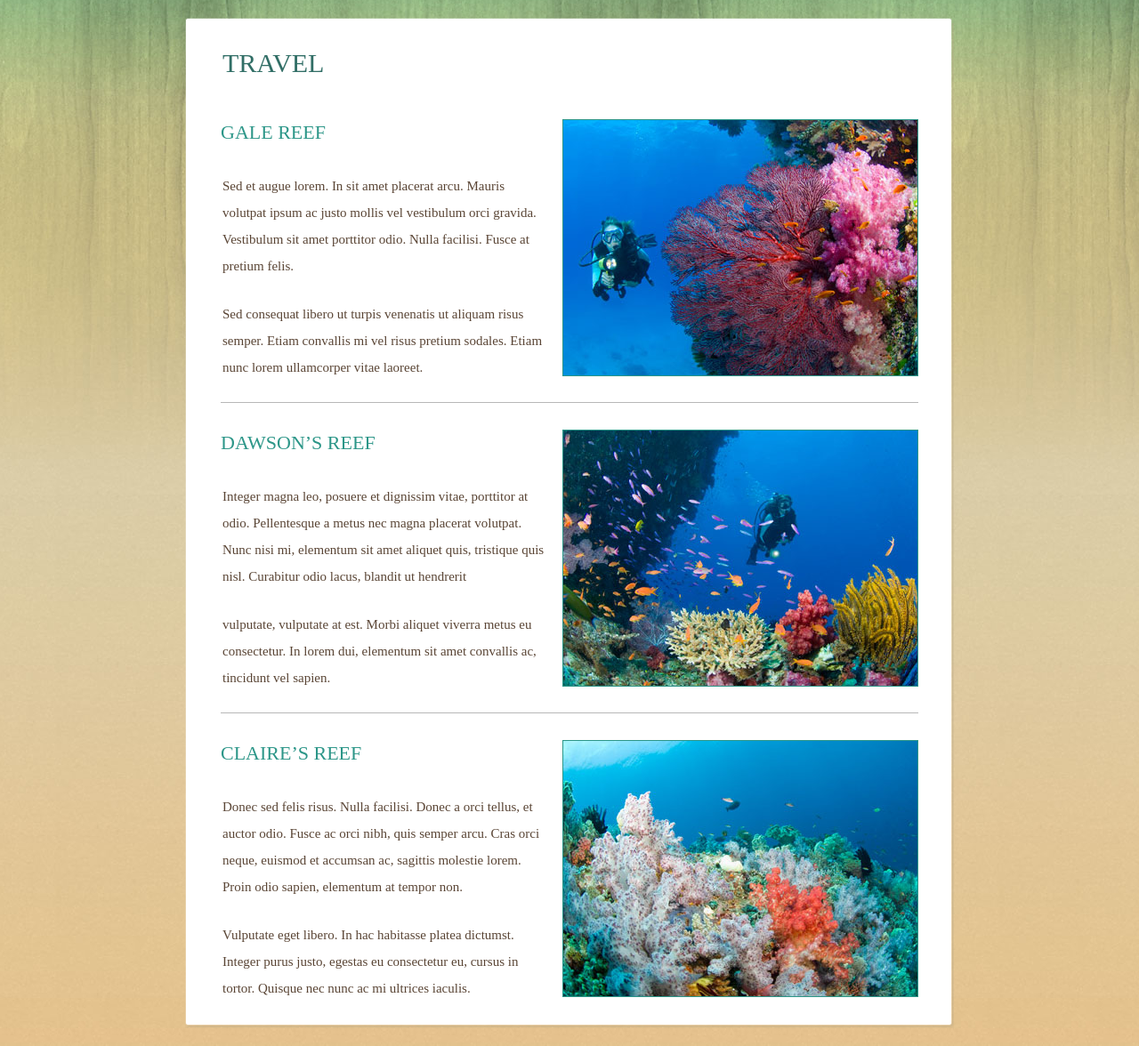
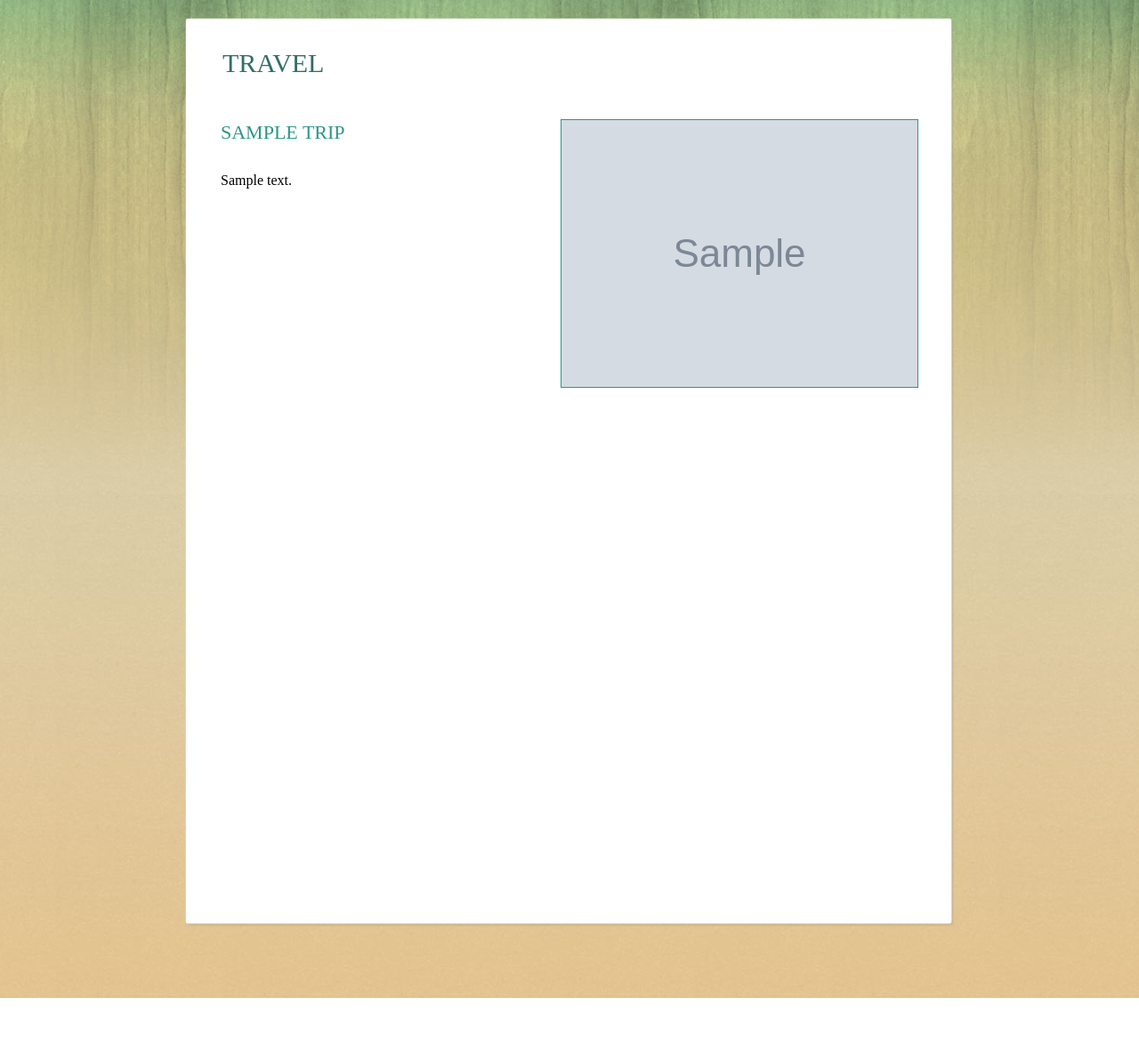
Before and after one commit to jciii91/cs465-fullstack, a Node server app: template app_server/views/travel.hbs in a window 1280 px wide. Shown: the part 196-1372 px from the top of the page at 89% size. After the commit the page ends 1318 px from the top, so only its background shows below. Run offline with Node 20, Linux system fonts and the light colour scheme; the template is opened without the code that fills it: most values are stand-ins (such as "Sample title", 1, 10 or a date in 2020); grey boxes marked "Sample" are stand-in pictures; some libraries are stand-ins or nearby versions.

Commit message:
Module 3 completed baseline

```diff
--- a/app_server/controllers/travel.js
+++ b/app_server/controllers/travel.js
@@ -1,3 +1,6 @@
+var fs = require('fs');
+var trips = JSON.parse(fs.readFileSync('./data/trips.json', 'utf8'));
+
 /* GET travel view */
 const travel = (req, res) => {
     res.render('travel', {title: "Travlr Getaways"});
--- a/app_server/views/travel.hbs
+++ b/app_server/views/travel.hbs
@@ -16,36 +16,13 @@
 						<div class="body">
 							<h1>Travel</h1>
 							<ul id="sites">
+							{{#each trips}}
 								<li>
-									<a href=“travel.html"><img src="images/reef1.jpg" alt="Img"></a>
-									<h2><a href=“travel.html">Gale Reef</a></h2>
-									<p>
-										Sed et augue lorem. In sit amet placerat arcu. Mauris volutpat ipsum ac justo mollis vel vestibulum orci gravida. Vestibulum sit amet porttitor odio. Nulla facilisi. Fusce at pretium felis.
-									</p>
-									<p>
-										Sed consequat libero ut turpis venenatis ut aliquam risus semper. Etiam convallis mi vel risus pretium sodales. Etiam nunc lorem ullamcorper vitae laoreet.
-									</p>
+									<a href="/travel"><img src="images/{{this.image}}" alt="Img"></a>
+									<h2><a href="/travel">{{this.name}}</a></h2>
+									{{{this.description}}}
 								</li>
-								<li>
-									<a href=“travel.html"><img src="images/reef2.jpg" alt="Img"></a>
-									<h2><a href=“travel.html">Dawson’s Reef</a></h2>
-									<p>
-										Integer magna leo, posuere et dignissim vitae, porttitor at odio. Pellentesque a metus nec magna placerat volutpat. Nunc nisi mi, elementum sit amet aliquet quis, tristique quis nisl. Curabitur odio lacus, blandit ut hendrerit
-									</p>
-									<p>
-										vulputate, vulputate at est. Morbi aliquet viverra metus eu consectetur. In lorem dui, elementum sit amet convallis ac, tincidunt vel sapien.
-									</p>
-								</li>
-								<li>
-									<a href=“travel.html"><img src="images/reef3.jpg" alt="Img"></a>
-									<h2><a href=“travel.html">Claire’s REEF</a></h2>
-									<p>
-										Donec sed felis risus. Nulla facilisi. Donec a orci tellus, et auctor odio. Fusce ac orci nibh, quis semper arcu. Cras orci neque, euismod et accumsan ac, sagittis molestie lorem. Proin odio sapien, elementum at tempor non.
-									</p>
-									<p>
-										Vulputate eget libero. In hac habitasse platea dictumst. Integer purus justo, egestas eu consectetur eu, cursus in tortor. Quisque nec nunc ac mi ultrices iaculis.
-									</p>
-								</li>
+							{{/each}}
 							</ul>
 						</div>
 					</div>
--- /dev/null
+++ b/data/trips.json
@@ -0,0 +1,17 @@
+[
+    {
+        "name" : "Gale Reef",
+        "image" : "reef1.jpg",
+        "description" : "Sed et augue lorem. In sit amet placerat arcu. Mauris volutpat ipsum ac justo mollis vel vestibulum orci gravida. Vestibulum sit amet porttitor odio. Nulla facilisi. Fusce at pretium felis.\nSed consequat libero ut turpis venenatis ut aliquam risus semper. Etiam convallis mi vel risus pretium sodales. Etiam nunc lorem ullamcorper vitae laoreet."
+    },
+    {
+        "name" : "Dawson's Reef",
+        "image" : "reef2.jpg",
+        "description" : "Integer magna leo, posuere et dignissim vitae, porttitor at odio. Pellentesque a metus nec magna placerat volutpat. Nunc nisi mi, elementum sit amet aliquet quis, tristique quis nisl. Curabitur odio lacus, blandit ut hendrerit\nvulputate, vulputate at est. Morbi aliquet viverra metus eu consectetur. In lorem dui, elementum sit amet convallis ac, tincidunt vel sapien."
+    },
+    {
+        "name" : "Claire's Reef",
+        "image" : "reef3.jpg",
+        "description" : "Donec sed felis risus. Nulla facilisi. Donec a orci tellus, et auctor odio. Fusce ac orci nibh, quis semper arcu. Cras orci neque, euismod et accumsan ac, sagittis molestie lorem. Proin odio sapien, elementum at tempor non.\nVulputate eget libero. In hac habitasse platea dictumst. Integer purus justo, egestas eu consectetur eu, cursus in tortor. Quisque nec nunc ac mi ultrices iaculis."
+    }
+]
```
